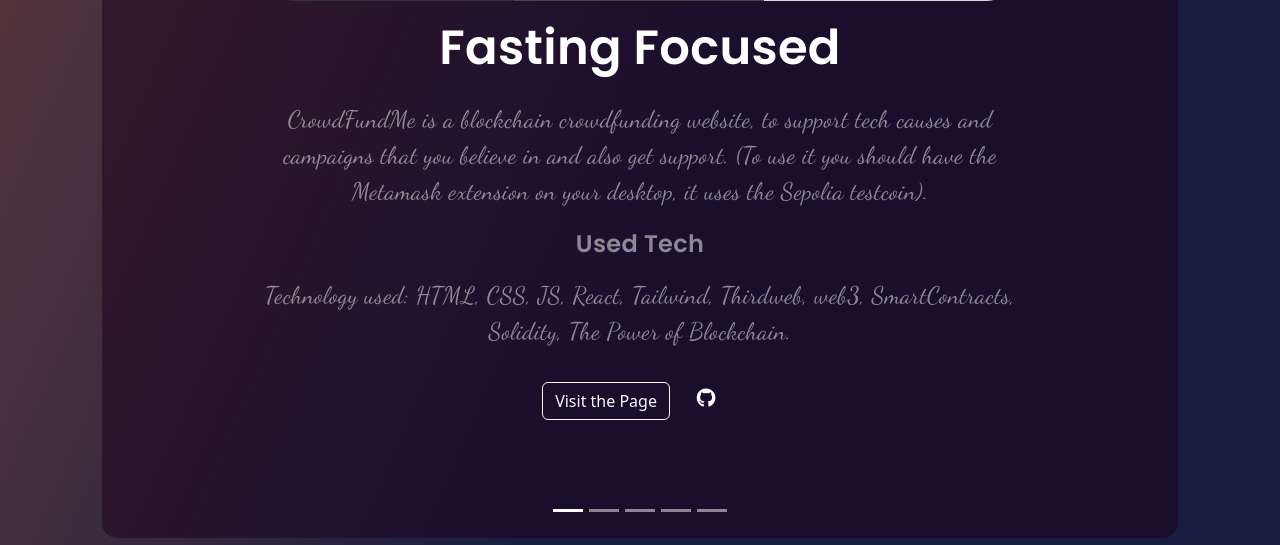
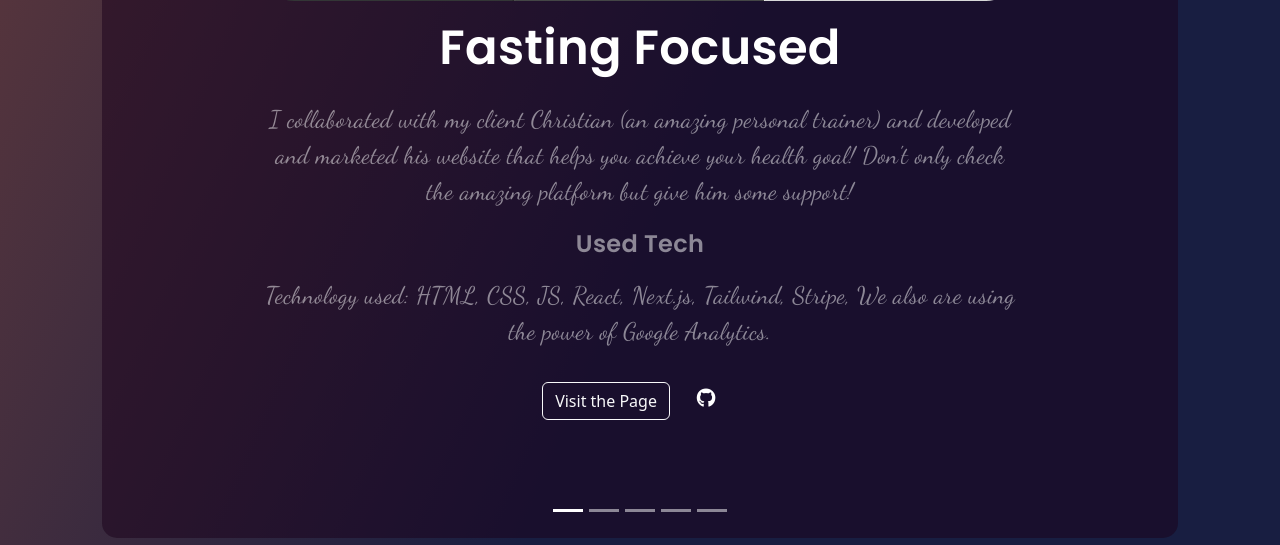
Before and after one commit to CatherineALSKFF/CatherinaAlSkaff, a Node server app: page / in a window 1280 px wide. Shown: the part 2329-2874 px from the top of the page. Run offline with Node 20, Linux system fonts and the light colour scheme; some libraries are stand-ins or nearby versions.

Commit message:
add project details

```diff
--- a/views/main.ejs
+++ b/views/main.ejs
@@ -5,6 +5,8 @@
     <meta http-equiv="X-UA-Compatible" content="IE=edge">
     <meta name="viewport" content="width=device-width, initial-scale=1.0">
     <title>CatherinaAlSkaff</title>
+    <link rel="icon" href="/images/catherina 1 edited.png" type="image/x-icon">
+
     <script src="https://kit.fontawesome.com/bde2551b4f.js" crossorigin="anonymous"></script>
 
     <link rel="preconnect" href="https://fonts.googleapis.com">
@@ -178,11 +180,10 @@
           </div>
           <div >
           <h1 class="heading">Fasting Focused</h1>
-          <p class="exp-text">CrowdFundMe is a blockchain crowdfunding website, to support tech causes and campaigns that you believe in and also get support.
-            (To use it you should have the Metamask extension on your desktop, it uses the Sepolia testcoin).
+          <p class="exp-text">I collaborated with my client Christian (an amazing personal trainer) and developed and marketed his website that helps you achieve your health goal! Don't only check the amazing platform but give him some support!
           </p>
           <p class="subheading">Used Tech</p>
-          <p class="exp-text">Technology used: HTML, CSS, JS, React, Tailwind, Thirdweb, web3, SmartContracts, Solidity, The Power of Blockchain.</p>
+          <p class="exp-text">Technology used: HTML, CSS, JS, React, Next.js, Tailwind, Stripe, We also are using the power of Google Analytics.</p>
          <a href="https://fastingfocused.com/"> <button  class="btn btn-outline-light "> Visit the Page </button></a>
 
 
```
Also changed, not shown: 2 other files.
